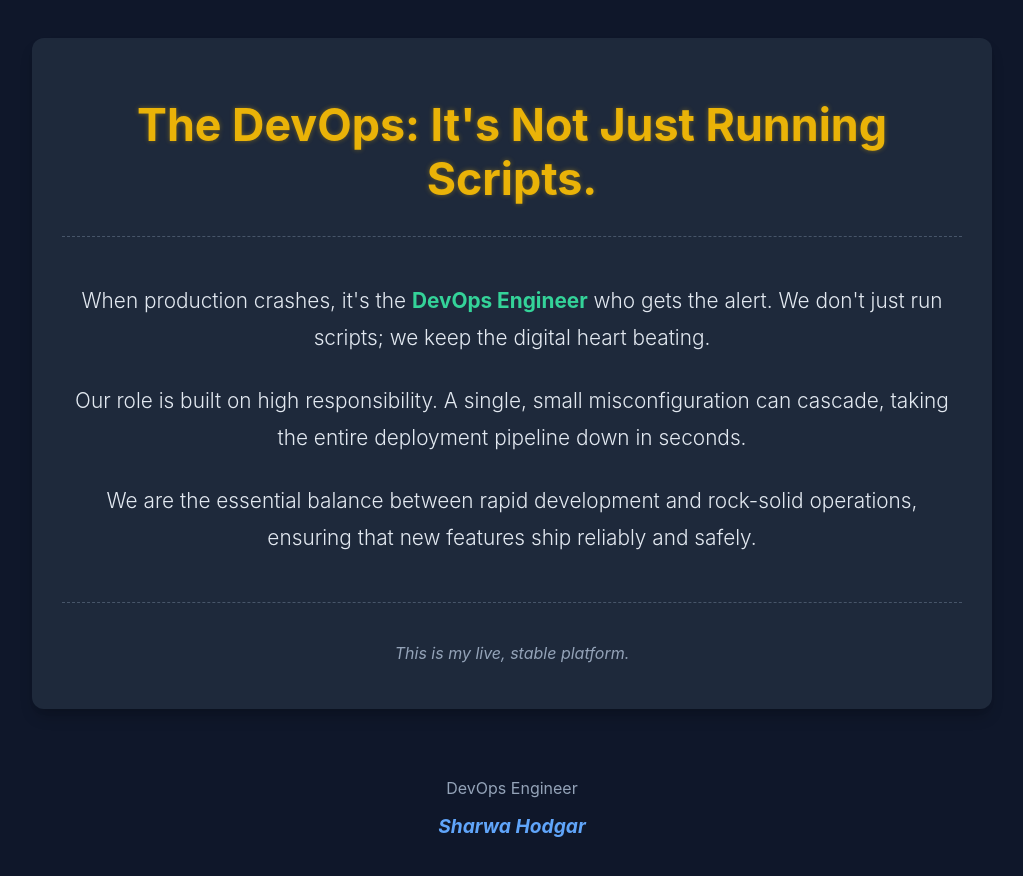
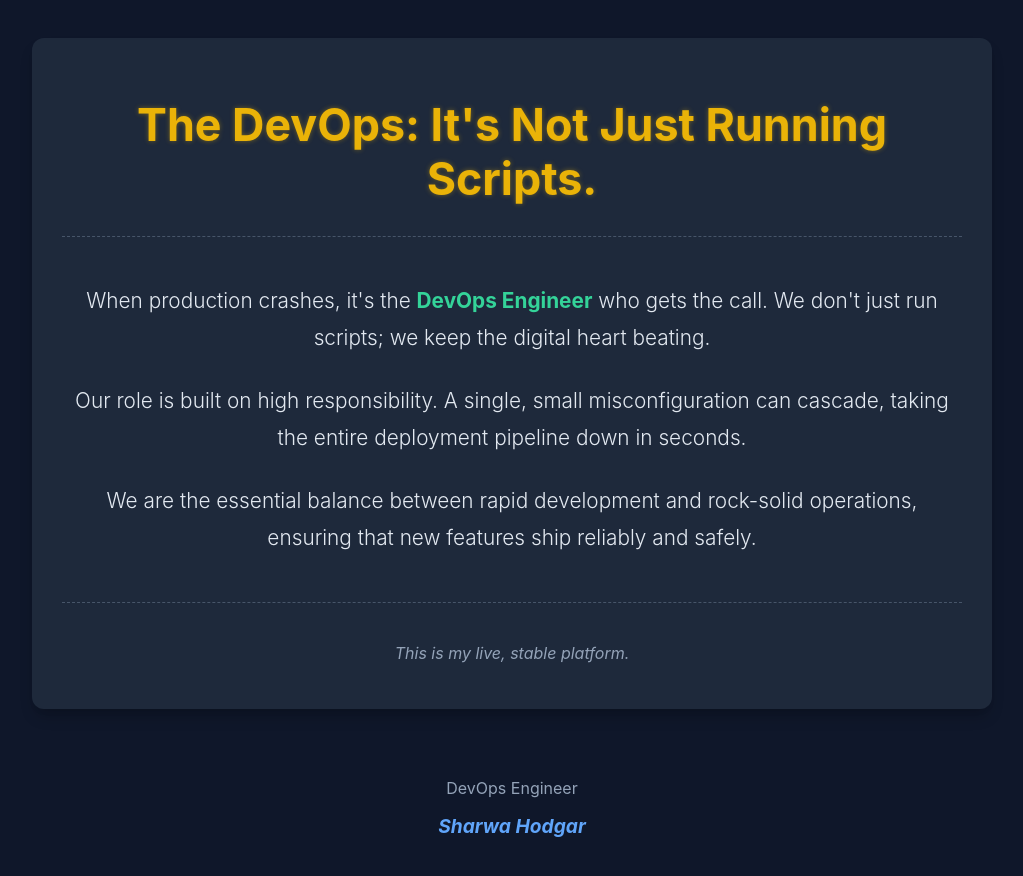
Before and after one commit to sharwahodgar/day6_devops, a plain HTML site: page index.html in a window 1280 px wide. Shown: the whole page, without its empty margins (128-1151 px from the left). Drawn offline with Linux system fonts and the light colour scheme.

Commit message:
Updated index.html for website

```diff
--- a/index.html
+++ b/index.html
@@ -69,7 +69,8 @@
 
         <div class="points-section">
             <p class="point">
-                When production crashes, it's the <span class="highlight">DevOps Engineer</span> who gets the alert. We don't just run scripts; we keep the digital heart beating.
+                When production crashes, it's the <span class="highlight">DevOps Engineer</span> who gets the call.
+                 We don't just run scripts; we keep the digital heart beating.
             </p>
 
             <p class="point">
```
